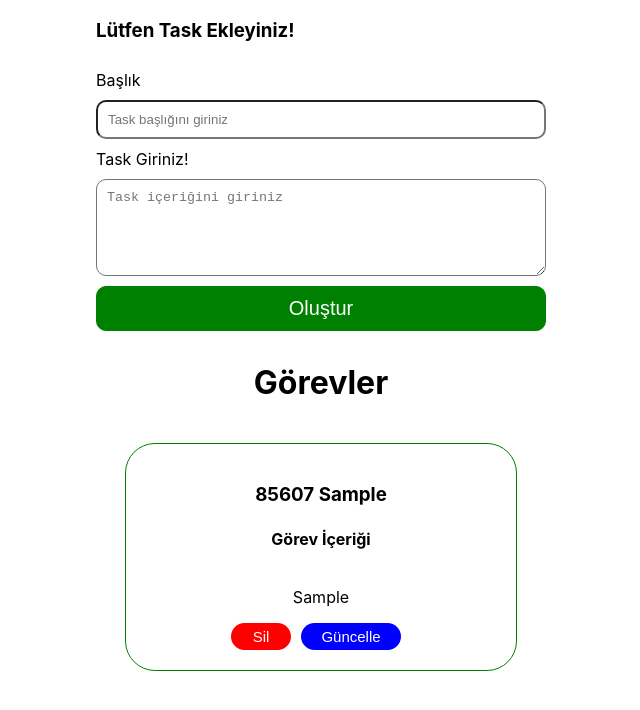
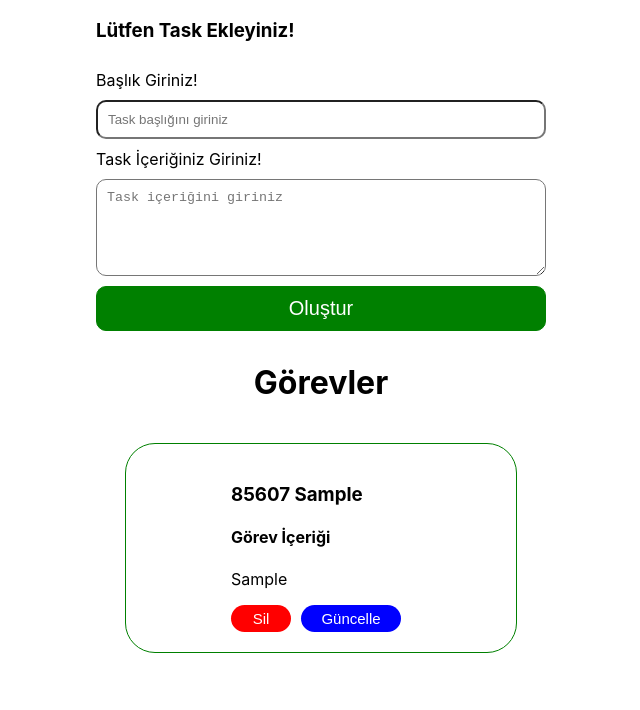
Before and after one commit to asudemor/jiraapplication, a React (Create React App) app: page / in a window 1280 px wide. Both pictures are taken after typing "Sample", "Sample" into the empty fields and a click on the button "Oluştur". Shown: the top 710 px of the page, without its empty margins (319-959 px from the left). Built offline with nearby package versions, Linux system fonts and the light colour scheme; the HTML template or start-up script is replaced by a standard one.

Commit message:
27. ders sonu

```diff
--- a/src/App.css
+++ b/src/App.css
@@ -81,3 +81,11 @@
 .task-IdTitle {
   margin-bottom: 2px;
 }
+
+.task-update {
+  width: 100%;
+}
+
+.update-button {
+  background-color: blueviolet;
+}
--- a/src/components/TaskCreate.js
+++ b/src/components/TaskCreate.js
@@ -1,33 +1,78 @@
-import { useState } from 'react';
+import { useState } from "react";
 
-function TaskCreate({onCreate}) {
+function TaskCreate({ onCreate, task, taskFormUpdate }) {
+  const [title, setTitle] = useState(task ? task.title : "");
+  const [taskDesc, setTaskDesc] = useState(task ? task.taskDesc : "");
 
-    const [title,setTitle] = useState('');
-    const [taskDesc,setTaskDesc] = useState('');
+  const handleLabelChange = (event) => {
+    setTitle(event.target.value);
+  };
+  const handleTaskChange = (event) => {
+    setTaskDesc(event.target.value);
+  };
+  const handleSubmit = (event) => {
+    event.preventDefault();
+    onCreate(title, taskDesc);
+    setTitle("");
+    setTaskDesc("");
+  };
 
-    const handleLabelChange = (event) =>{
-        setTitle(event.target.value)
-    }
-    const handleTaskChange = (event) =>{
-        setTaskDesc(event.target.value)
-    }
-    const handleSubmit = (event) =>{
-        event.preventDefault();
-        onCreate(title,taskDesc);
-        setTitle('');
-        setTaskDesc('');
-    }
-
-    return ( <div className="task-create">
-        <h3>Lütfen Task Ekleyiniz!</h3>
-        <form className="task-form">
-            <label className="task-label">Başlık</label>
-            <input className="task-input" placeholder='Task başlığını giriniz' value={title} onChange={handleLabelChange}></input>
-            <label className="task-label">Task Giriniz!</label>
-            <textarea className="task-textArea" rows={5} placeholder='Task içeriğini giriniz' value={taskDesc} onChange={handleTaskChange}></textarea>
-            <button className="task-button" onClick={handleSubmit}>Oluştur</button>
-        </form>
-    </div> );
+  return (
+    <div>
+      {taskFormUpdate ? (
+        <div className="task-update">
+          <h3>Lütfen Taskı Düzenleyiniz!</h3>
+          <form className="task-form">
+            <label className="task-label">Başlığı Düzenleyiniz!</label>
+            <input
+              className="task-input"
+              placeholder="Task başlığını giriniz"
+              value={title}
+              onChange={handleLabelChange}
+            ></input>
+            <label className="task-label">Task İçeriğini Düzenleyiniz!</label>
+            <textarea
+              className="task-textArea"
+              rows={5}
+              placeholder="Task içeriğini giriniz"
+              value={taskDesc}
+              onChange={handleTaskChange}
+            ></textarea>
+            <button
+              className="task-button update-button"
+              onClick={handleSubmit}
+            >
+              Düzenle
+            </button>
+          </form>
+        </div>
+      ) : (
+        <div className="task-create">
+          <h3>Lütfen Task Ekleyiniz!</h3>
+          <form className="task-form">
+            <label className="task-label">Başlık Giriniz!</label>
+            <input
+              className="task-input"
+              placeholder="Task başlığını giriniz"
+              value={title}
+              onChange={handleLabelChange}
+            ></input>
+            <label className="task-label">Task İçeriğiniz Giriniz!</label>
+            <textarea
+              className="task-textArea"
+              rows={5}
+              placeholder="Task içeriğini giriniz"
+              value={taskDesc}
+              onChange={handleTaskChange}
+            ></textarea>
+            <button className="task-button" onClick={handleSubmit}>
+              Oluştur
+            </button>
+          </form>
+        </div>
+      )}
+    </div>
+  );
 }
 
 export default TaskCreate;
--- a/src/components/TaskShow.js
+++ b/src/components/TaskShow.js
@@ -1,9 +1,22 @@
+import React, { useState } from "react";
+import TaskCreate from "./TaskCreate";
+
 function TaskShow({ task, onDelete }) {
+  const [showEdit, setShowEdit] = useState(false);
   const handleDeleteTask = () => {
     onDelete(task.id);
   };
+
+  const handleEditTask = () => {
+    setShowEdit(!showEdit);
+  };
+
   return (
     <div className="task-show">
+      {showEdit ? (
+        <TaskCreate task={task} taskFormUpdate={true}></TaskCreate>
+      ) : (
+        <div>
           <h3 className="task-IdTitle">
             {task.id} {task.title}{" "}
           </h3>
@@ -13,8 +26,12 @@ function TaskShow({ task, onDelete }) {
             <button className="task-delete" onClick={handleDeleteTask}>
               Sil
             </button>
-        <button className="task-edit">Güncelle</button>
+            <button className="task-edit" onClick={handleEditTask}>
+              Güncelle
+            </button>
           </div>
+        </div>
+      )}
     </div>
   );
 }
```
Lines whose indentation alone changed are shown as unchanged.
